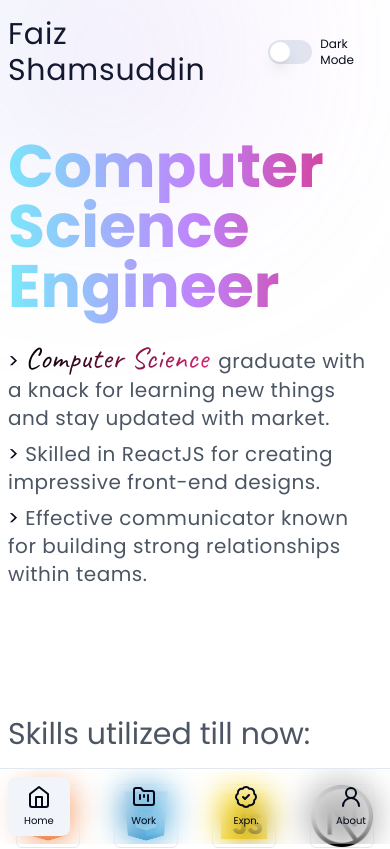
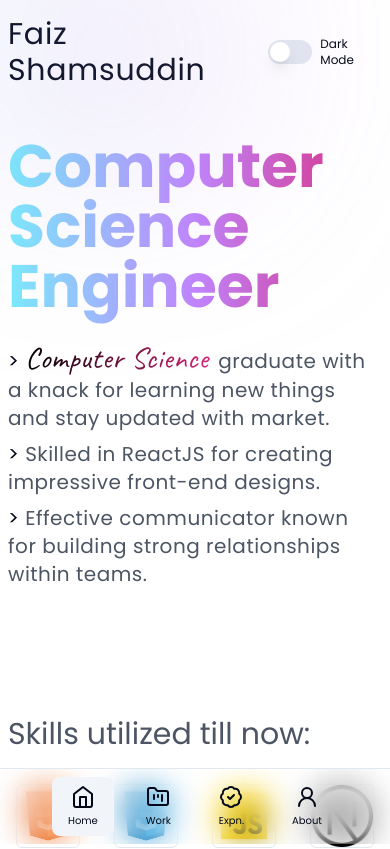
Before and after one commit to faiz-ansari-afk/portfolio, a Next.js app: page / in a window 390 px wide. Shown: the top 849 px of the page. Built offline with nearby package versions, Linux system fonts and the light colour scheme.

Commit message:
Fixed Bottom Navbar

```diff
--- a/components/BottomNavbar.tsx
+++ b/components/BottomNavbar.tsx
@@ -61,7 +61,7 @@ const BottomNavbar = () => {
   ];
   return (
     <div className="fixed  md:container border-t bottom-0  backdrop-blur-lg left-0 right-0 z-20 ">
-      <ul className="flex justify-between items-between md:hidden">
+      <ul className="flex justify-center items-center md:hidden">
         {MobOptions.map((opt, ind) => {
           return (
             <Link href={opt.goto} key={ind}>
--- a/components/Skills3D/SkillsNormal.tsx
+++ b/components/Skills3D/SkillsNormal.tsx
@@ -10,7 +10,7 @@ import StarWrapper from './SectionWrapper';
     <div className='flex flex-wrap justify-between md:justify-start  '>
         {cards.map((card, i) => (
           <motion.div
-            initial={{opacity:0, translateX: i%2===0 ? -50 : 50}}
+            initial={{opacity:0, translateX: -50}}
             // animate={{opacity:1, translateX:0,translateY:0}}
             transition={{duration:0.3, delay: i * 0.12}}
             whileInView={{ opacity:1, translateX:0,translateY:0 }}
```
